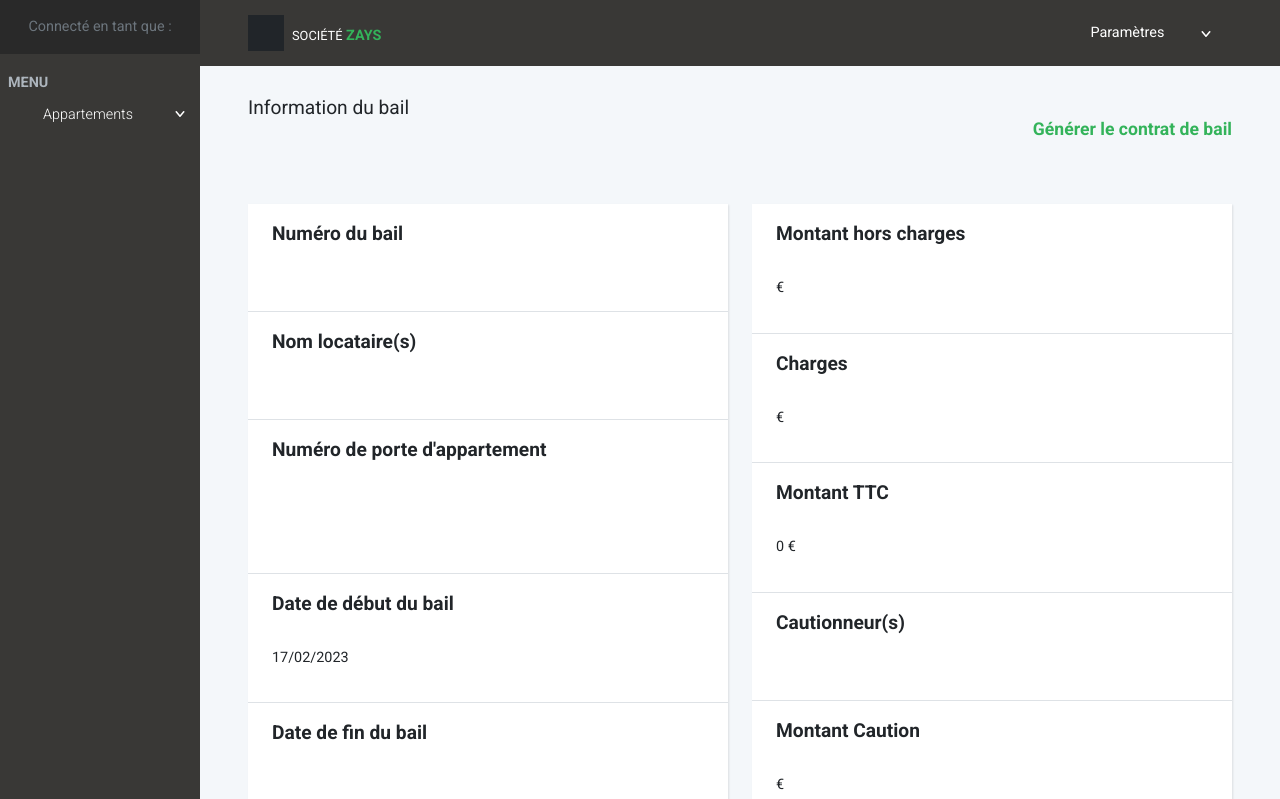
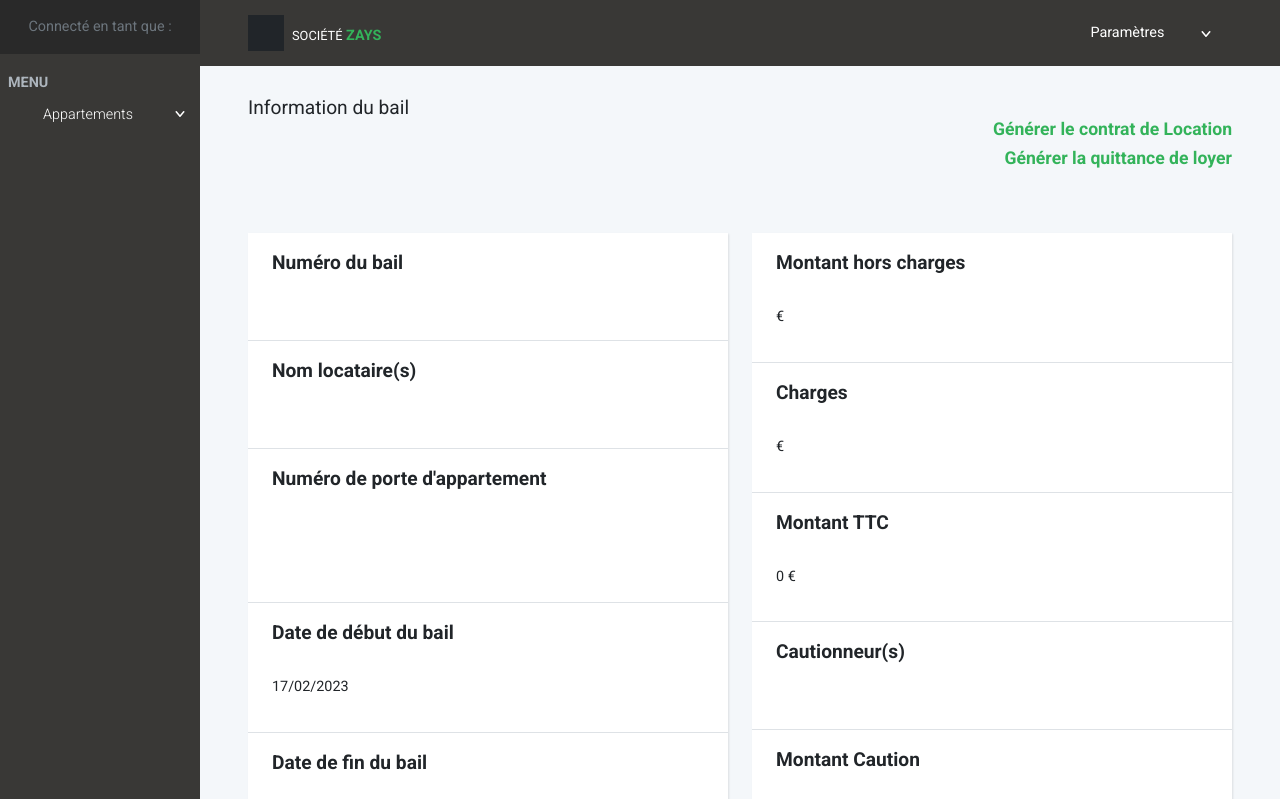
Before and after one commit to ZakinaA/Zays, a Symfony app: template templates/bail/consulter.html.twig in a window 1280 px wide. Shown: the top 799 px of the page. Run offline with Twig, Linux system fonts and the light colour scheme; the template is opened without the code that fills it, so the values that code supplies are empty; some libraries are stand-ins or nearby versions.

Commit message:
ajout lien vers le pdf de la quittance + réinstallation de dompdf (qui avait disparu)

```diff
--- a/templates/bail/consulter.html.twig
+++ b/templates/bail/consulter.html.twig
@@ -5,7 +5,10 @@
 
 {% block titrePage %} Information du bail
 
-<h4 align="right"><a href="{{ path('bauxPDF', { 'id': bail.id }) }}"> Générer le contrat de bail </a></h4>
+<!--  PDF   -->
+
+<h4 align="right"><a href="{{ path('bauxPDF', { 'id': bail.id }) }}"> Générer le contrat de Location </a></h4>
+<h4 align="right"><a href="{{ path('quittancePDF', { 'id': bail.id }) }}"> Générer la quittance de loyer </a></h4>
 
 {% endblock %}
 
```
Also changed, not shown: 1 other file.
